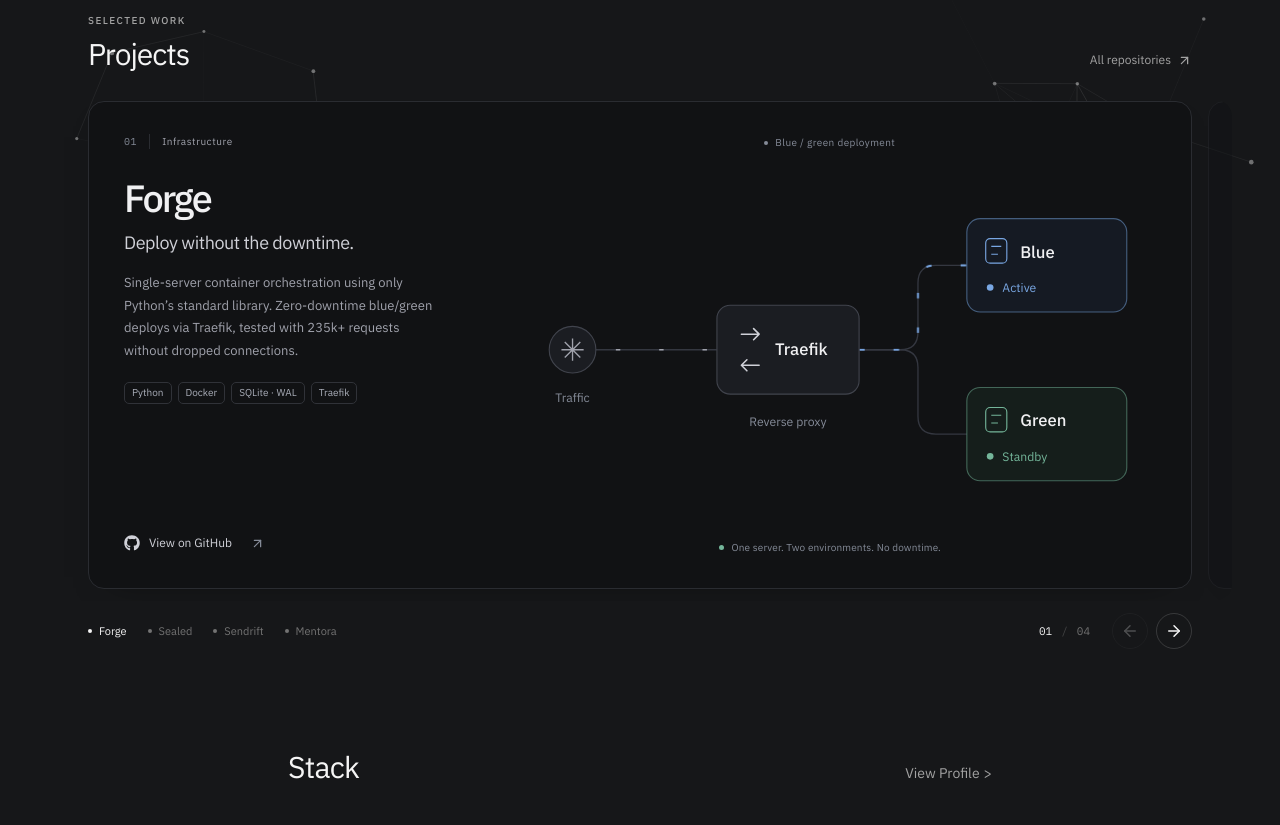
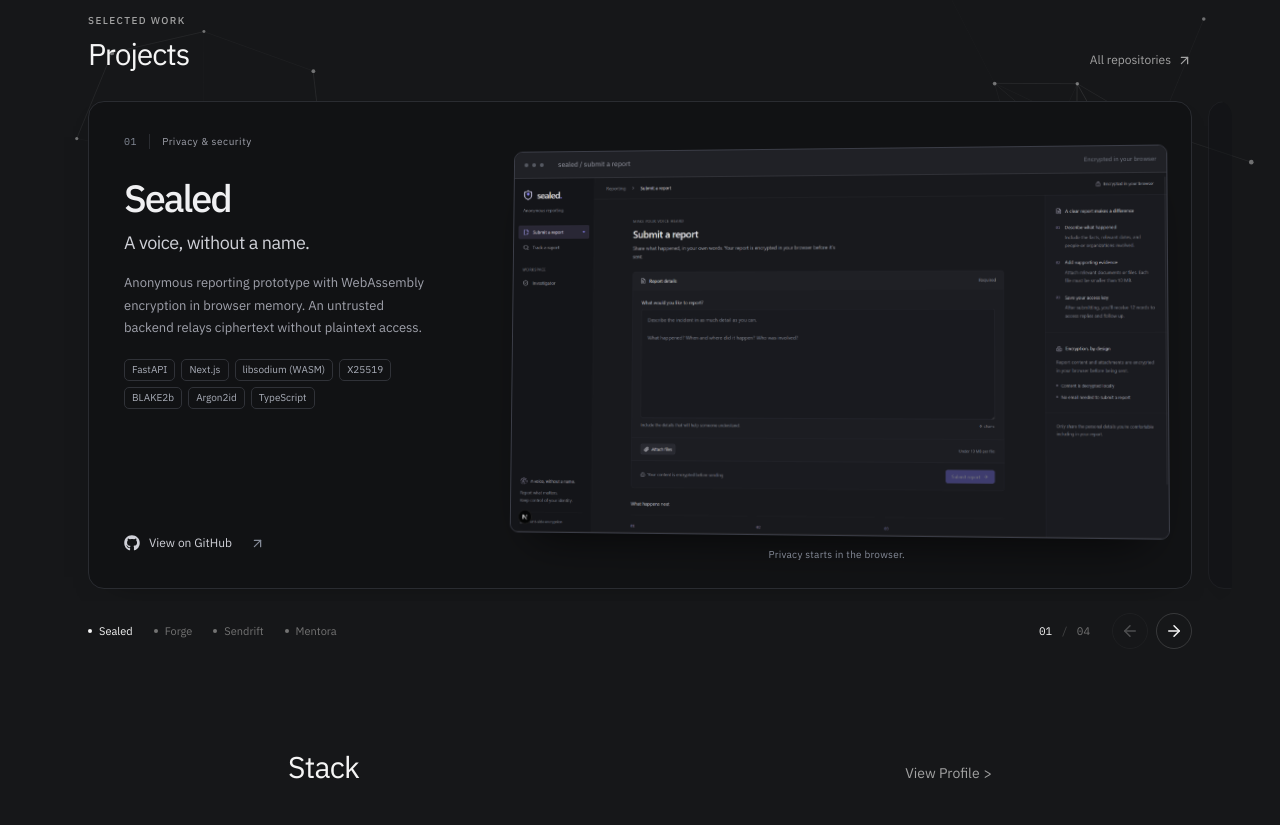
Before and after one commit to alastrm/alastrm.github.io, a Next.js app: page / in a window 1280 px wide. Shown: the part 600-1425 px from the top of the page. Built offline with nearby package versions, Linux system fonts and the light colour scheme.

Commit message:
Show Sealed first in project carousel

```diff
--- a/src/components/ProjectsCarousel.tsx
+++ b/src/components/ProjectsCarousel.tsx
@@ -8,20 +8,20 @@ import { ForgeDeployment } from "./ForgeDeployment";
 
 const projects = [
   {
+    name: "Sealed",
+    category: "Privacy & security",
+    tagline: "A voice, without a name.",
+    description: "Anonymous reporting prototype with WebAssembly encryption in browser memory. An untrusted backend relays ciphertext without plaintext access.",
+    technologies: ["FastAPI", "Next.js", "libsodium (WASM)", "X25519", "BLAKE2b", "Argon2id", "TypeScript"],
+    github: "https://github.com/alastrm/Sealed",
+  },
+  {
     name: "Forge",
     category: "Infrastructure",
     tagline: "Deploy without the downtime.",
     description: "Single-server container orchestration using only Python’s standard library. Zero-downtime blue/green deploys via Traefik, tested with 235k+ requests without dropped connections.",
     technologies: ["Python", "Docker", "SQLite · WAL", "Traefik"],
     github: "https://github.com/alastrm/Forge",
-  },
-  {
-    name: "Sealed",
-    category: "Privacy & security",
-    tagline: "A voice, without a name.",
-    description: "Anonymous reporting prototype with WebAssembly encryption in browser memory. An untrusted backend relays ciphertext without plaintext access.",
-    technologies: ["FastAPI", "Next.js", "libsodium (WASM)", "X25519", "BLAKE2b", "Argon2id", "TypeScript"],
-    github: "https://github.com/alastrm/Sealed",
   },
   {
     name: "Sendrift",
```
